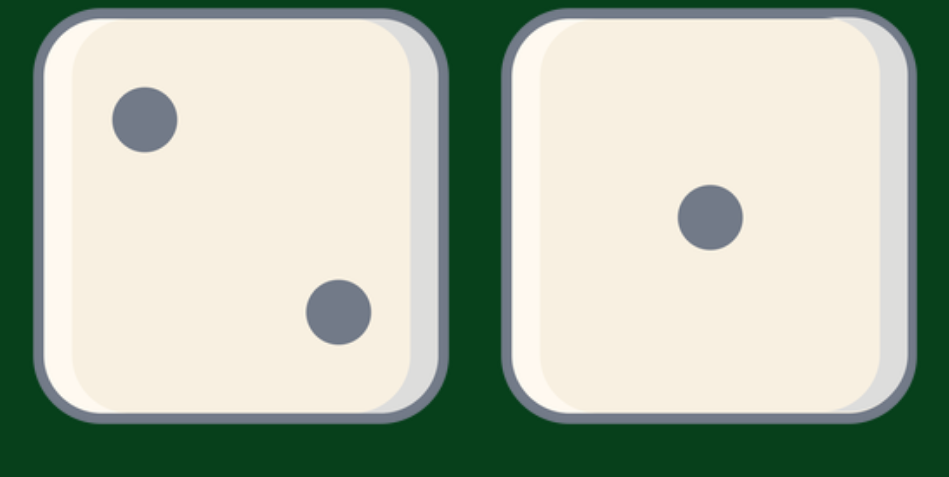
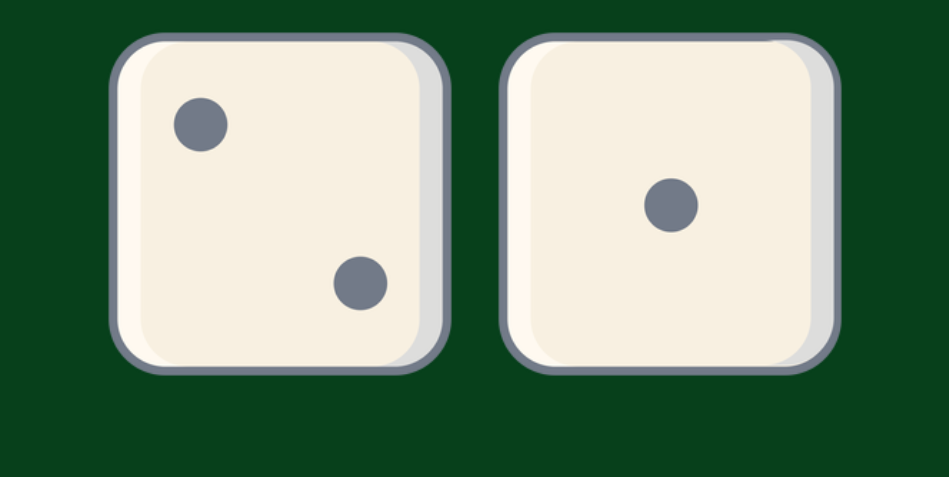
Before and after one commit to motinha122/Random-Dice, a plain HTML site: page index.html in a window 1280 px wide. Shown: the part 467-944 px from the top of the page, without its empty margins (165-1114 px from the left). Before the commit the page ends 905 px from the top, so only its background shows below. Drawn offline with nearby package versions, Linux system fonts and the light colour scheme.

Commit message:
Css Fixed

```diff
--- a/Css/sass.scss
+++ b/Css/sass.scss
@@ -9,14 +9,15 @@ body{
     font-family: 'Fredoka One', sans-serif;
     background-color: #07401B;
     width: 100vw;
-    height: 100vh;
+    height: 98vh;
+    overflow: hidden;
 }
 
 /* Main container */
 
 #main-container{
     @include center-div;
-
+    padding: 7%;
     max-width: 60rem;
     min-height: 95vh;
 
```
Also changed, not shown: Css/sass.css, 1 other file.
